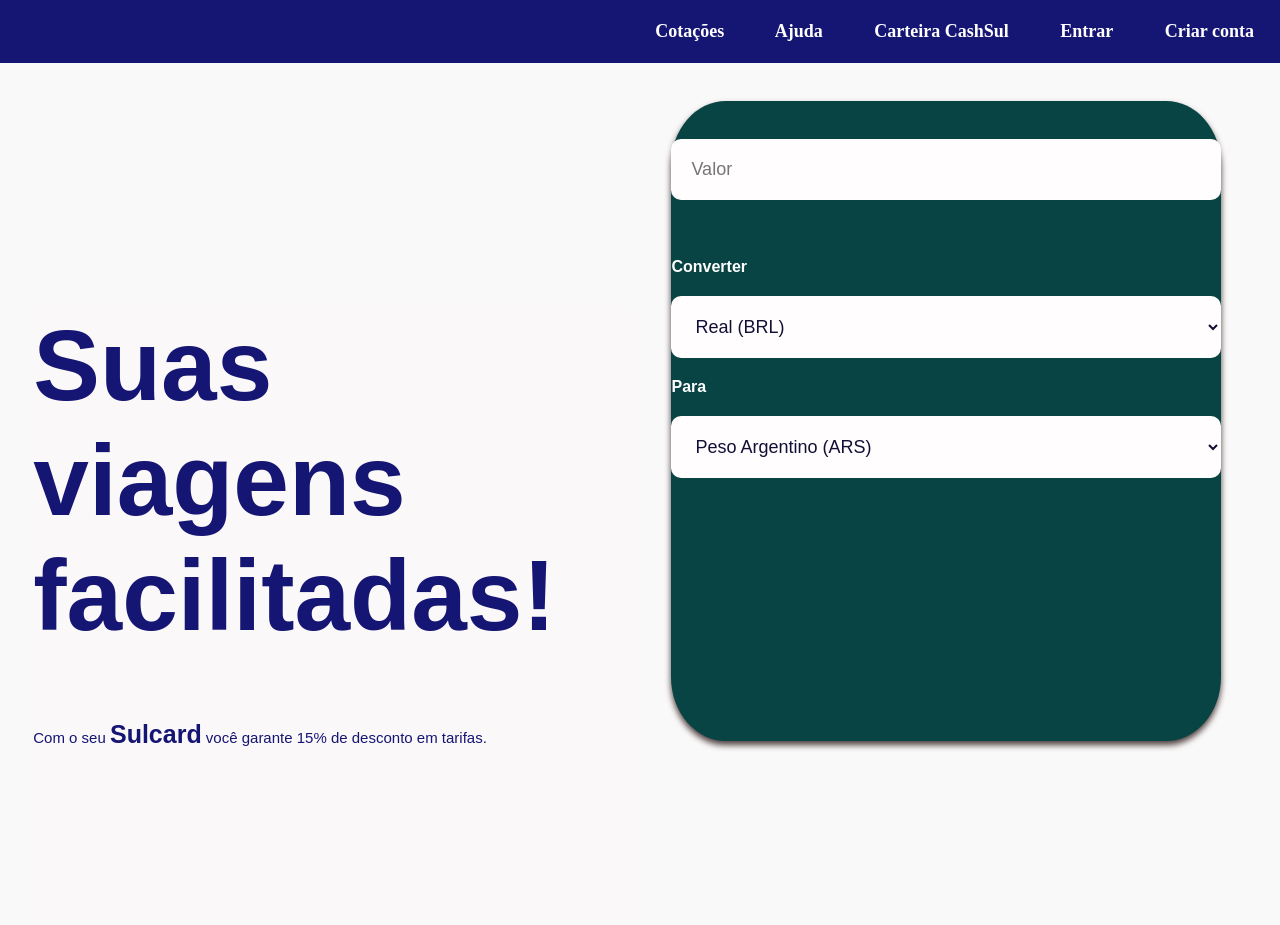
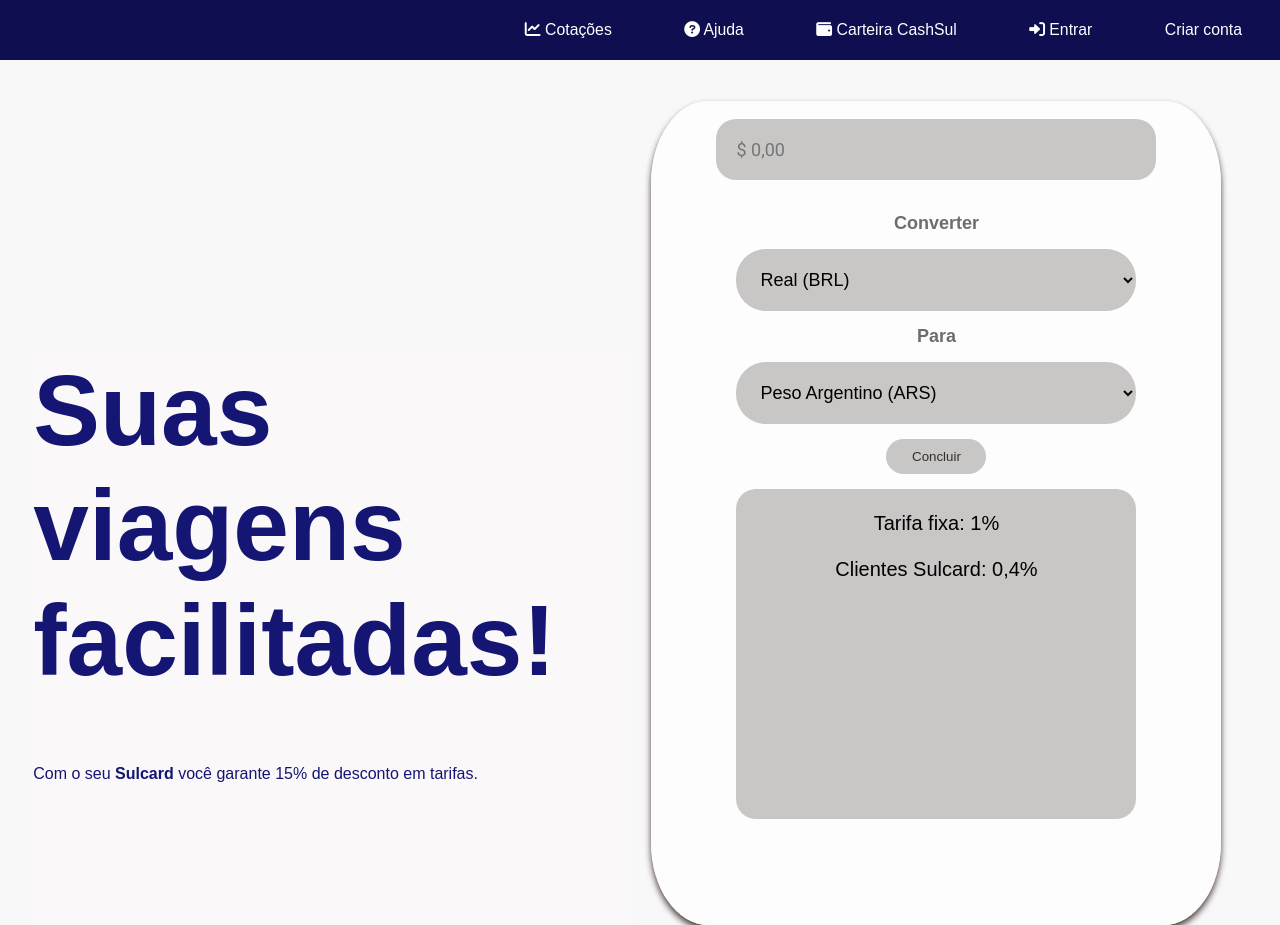
Before and after one commit to MateusCavalcante00/CashSul, a plain HTML site: page index.html in a window 1280 px wide. Shown: the top 925 px of the page. Drawn offline with nearby package versions, Linux system fonts and the light colour scheme.

Commit message:
update-index-css-js

```diff
--- a/estilo.css
+++ b/estilo.css
@@ -1,78 +1,163 @@
+/**/
 body {
-    background-color: rgba(250, 248, 248, 0.815);
+    background-color: #F8F8F8
 }
 
-
+/**/
 .header1 {
-    background-color: rgb(21, 21, 116);
+    background-color: rgb(14, 14, 80);
     padding: 21px;
     text-align: right;
     color: white;
-    font-size: 18px;
+    font-size: 15.8px;
+    font-family: 'Raleway', sans-serif;
     position: fixed;
     top: 0;
     left: 0;
     width: 100%;
     z-index: 1000;
+    height: -15px;
+    caret-color: transparent;
 }
 
-
-
 .header1 span {
-    margin-right: 47px;
+    margin-right: 50px;
+    background-color: rgb(14, 14, 80);
+    color: white;
+    padding: 9px;
+    border-radius: 20px;
+    transition: background-color 0.4s, color 0.4s;
 }
 
+.header1 span:hover {
+    background-color: #FFFFFF;
+    color: rgb(14, 14, 80);
+}
+
+/**/
 .conversao {
-    background-color: rgb(8, 68, 68);
+    background-color: rgba(255, 255, 255, 0.762);
     font-family: Arial, Helvetica, sans-serif;
     color: white;
-    height: 80vh;
-    width: 550px;
+    height: 103vh;
+    width: 570px;
     text-align: center;
     margin: 0 auto;
     margin-right: 4%;
     border-radius: 10%;
     box-shadow: 0px 4px 6px rgb(78, 61, 61);
     margin-top: 8%;
+    caret-color: transparent;
+    display: flex;
+    flex-direction: column;
+    align-items: center;
 }
 
+/**/
 .mensagem {
     background-color: rgba(250, 248, 248, 0.815);
-    font-family: Arial, Helvetica, sans-serif;
+    font-family: 'Montserrat', sans-serif;
     width: 600px;
     height: 120vh;
     text-align: justify;
     color: rgb(21, 21, 116);
     font-size: 15px;
-    margin-top: -39.6%;
+    margin-top: -50.6%;
     margin-left: 2%;
     gap: 20px;
+    caret-color: transparent;
 }
 
 .mensagem .titulo {
     text-align: justify;
 }
 
-.select-container {
-    display: grid;
-    gap: 20px;
+/**/
+input[type='number'] {
+    width: 400px;
+    padding: 20px;
+    margin-bottom: 15px;
+    border-radius: 20px;
+    border: none;
+    background-color: rgb(201, 199, 198);
+    font-family: 'Roboto', sans-serif;
+    font-size: 18px;
+    caret-color: auto;
+    transition: none;
 }
 
-.select-container #select,
-#valor {
-    padding: 20px;
+input[type='button'] {
+    background-color: rgb(201, 199, 198);
+    margin-bottom: 15px;
+    width: 100px;
+    padding: 10px;
+    border-radius: 20px;
+    border: none;
     cursor: pointer;
-    border-radius: 10px;
-    box-shadow: none;
-    outline: none;
-    border: none;
-    width: 420x;
-    background-color: rgb(255, 253, 253);
-    color: rgb(17, 15, 54);
-    font-size: 18px;
-
+    color: rgb(51, 45, 45);
+    transition: background-color 0.3s, color 0.3s;
 }
 
+input[type='button']:hover {
+    background-color: #2f2b68;
+    color: white;
+}
+
+/**/
+select {
+    width: 400px;
+    padding: 20px;
+    gap: 20px;
+    margin-bottom: 15px;
+    border-radius: 30px;
+    border: none;
+    background-color: rgb(201, 199, 198);
+    font-size: 18px;
+    font-family: 'Poppins', sans-serif;
+    cursor: pointer;
+    transition: background-color 0.3s, color 0.3s;
+}
+
+select:hover {
+    background-color: #2f2b68;
+    color: white;
+}
+
+/**/
+#valores {
+    width: 400px;
+    height: 40%;
+    background-color: rgb(201, 199, 198);
+    color: black;
+    margin-bottom: 20px;
+    border-radius: 20px;
+    border: none;
+    display: table;
+    font-size: 20px;
+    font-family: 'Raleway', sans-serif;
+}
+
+/**/
 .txt {
+    font-weight: bold;
+    font-size: 18px;
+    color: rgb(111, 109, 108);
     text-align: left;
+    margin-bottom: 15px;
+    font-family: 'Raleway', sans-serif;
 }
+
+/**/
+.sulcard {
+    background-color: #F8F8F8;
+    color: rgb(21, 21, 116);
+    transition: background-color 0.3s, border 0.3s;
+}
+
+.sulcard:hover {
+    background-color: rgb(21, 21, 116);
+    color: #F8F8F8;
+    padding: 9px;
+    border-radius: 15px;
+    font-size: 20px;
+}
--- a/index.html
+++ b/index.html
@@ -7,58 +7,76 @@
     <title>CashSul</title>
     <link rel="stylesheet" href="estilo.css">
     <link rel="stylesheet" href="https://cdnjs.cloudflare.com/ajax/libs/flag-icons/6.6.6/css/flag-icons.min.css">
+    <link rel="stylesheet" href="https://cdnjs.cloudflare.com/ajax/libs/font-awesome/6.0.0-beta3/css/all.min.css">
+    <link href="https://fonts.googleapis.com/css2?family=Roboto:wght@400;500;700&display=swap" rel="stylesheet">
 </head>
 
 <body>
 
     <div class="header1">
-        <strong>
-            <span style="cursor: pointer;">Cotações</span>
-            <span style="cursor: pointer;">Ajuda</span>
-            <span style="cursor:pointer;">Carteira CashSul</span>
-            <span style="cursor: pointer;">Entrar</span>
-            <span style="cursor: pointer;">Criar conta</span>
-        </strong>
+        <span style="cursor: pointer;">
+            <i class="fas fa-chart-line"></i> Cotações
+        </span>
+        <span style="cursor: pointer;">
+            <i class="fas fa-circle-question"></i> Ajuda
+        </span>
+        <span style="cursor:pointer;">
+            <i class="fas fa-wallet"></i> Carteira CashSul
+        </span>
+        <span style="cursor: pointer;">
+            <i class="fas fa-right-to-bracket"></i> Entrar
+        </span>
+        <span style="cursor: pointer;">
+            Criar conta
+        </span>
     </div>
     <section class="conversao">
-        <div class="select-container">
-            <br><input type="number" name="valor" id="valor" placeholder="Valor"></br>
-            <strong class="txt">Converter</strong>
-            <select name="converter" id="select">
-                <option>Real (BRL)</option>
-                <option>Peso Argentino (ARS)</option>
-                <option>Boliviano (BOB)</option>
-                <option>Peso Chileno(CLP)</option>
-                <option>Peso Colombiano (COP)</option>
-                <option>Sol (PEN)</option>
-                <option>Peso Uruguaio (UYU)</option>
-                <option>Bolivar Venezuelano (VES)</option>
-                <option>Dólar Americano (USD)</option>
-                <option>Guaraní (PYG)</option>
-            </select>
-            <strong class="txt">Para</strong>
-            <select name="para" id="select">
-                <option>Peso Argentino (ARS)</option>
-                <option>Real (BRL)</option>
-                <option>Boliviano (BOB)</option>
-                <option>Peso Chileno(CLP)</option>
-                <option>Peso Colombiano (COP)</option>
-                <option>Sol (PEN)</option>
-                <option>Peso Uruguaio (UYU)</option>
-                <option>Bolivar Venezuelano (VES)</option>
-                <option>Dólar Americano (USD)</option>
-                <option>Guaraní (PYG)</option>
-            </select>
-        </div>
-        <div class="valores">
+
+        <br><input type="number" name="valor" id="valor" placeholder="$ 0,00"></br>
+        <strong class="txt">Converter</strong>
+
+        <select name="converter" id="select1">
+            <option value="BRL">Real (BRL)</option>
+            <option value="ARS">Peso Argentino (ARS)</option>
+            <option value="BOB">Boliviano (BOB)</option>
+            <option value="CLP">Peso Chileno(CLP)</option>
+            <option value="COP">Peso Colombiano (COP)</option>
+            <option value="PEN">Sol (PEN)</option>
+            <option value="UYU">Peso Uruguaio (UYU)</option>
+            <option value="VES">Bolivar Venezuelano (VES)</option>
+            <option value="USD">Dólar Americano (USD)</option>
+            <option value="PYG">Guaraní (PYG)</option>
+        </select>
+
+        <strong class="txt">Para</strong>
+
+        <select name="para" id="select2">
+            <option value="ARS">Peso Argentino (ARS)</option>
+            <option value="BRL">Real (BRL)</option>
+            <option value="BOB">Boliviano (BOB)</option>
+            <option value="CLP">Peso Chileno(CLP)</option>
+            <option value="COP">Peso Colombiano (COP)</option>
+            <option value="PEN">Sol (PEN)</option>
+            <option value="UYU">Peso Uruguaio (UYU)</option>
+            <option value="VES">Bolivar Venezuelano (VES)</option>
+            <option value="USD">Dólar Americano (USD)</option>
+            <option value="PYG">Guaraní (PYG)</option>
+        </select>
+
+        <input type="button" value="Concluir" onclick="valores()">
+
+        <div id="valores">
+            <br>Tarifa fixa: 1%</br>
+            <br>Clientes Sulcard: 0,4%</br>
 
         </div>
     </section>
 
     <div class="mensagem">
         <h1 class="titulo" style="font-size: 100px;">Suas viagens facilitadas!</h1>
-        <p>
-            Com o seu <strong style="cursor: pointer; font-size: 25px;">Sulcard</strong> você garante 15% de desconto em
+        <p style="font-size: 16px;">
+            Com o seu <strong class="sulcard" style="cursor: pointer; ">Sulcard</strong> você garante
+            15% de desconto em
             tarifas.
         </p>
     </div>
@@ -66,7 +84,6 @@
     <script src="main.js"></script>
     <strong>
         <footer style="text-align: center;">&copy;CashSul finances</footer>
-    </strong>
 </body>
 
 </html>
--- a/main.js
+++ b/main.js
@@ -0,0 +1,75 @@
+let valorEmdolar,valorConvertido,tarifa;
+/**/
+function valores(){
+
+ let valor = document.getElementById('valor')
+ let select1 =  document.getElementById('select1');
+ let select2 = document.getElementById('select2');
+ let divValores = document.getElementById('valores');
+
+ if(valor.value === ""){
+    alert('sem valor')
+    return;
+ }
+
+ /**/
+ let dinheiro = Number(valor.value);
+
+ const moedasEmdolar = [
+    {BRL:5.79},
+    {ARS:998.0},
+    {COP:4.421},
+    {BOB:6.85},
+    {CLP:168.97},
+    {PYG:1.342},
+    {VES: 45.5},
+    {PEN:3.80}
+ ]
+
+ const simbolos = {
+    BRL: 'pt-BR',
+    ARS: 'es-AR',
+    COP: 'es-CO',
+    BOB: 'es-BO',
+    CLP: 'es-CL',
+    PYG: 'es-PY',
+    VES: 'es-VE',
+    PEN: 'es-PE'
+ }
+
+ /**/
+ const converter = select1.value;
+ const para = select2.value;
+ const chave1 = moedasEmdolar.find(item => item[converter] !== undefined);
+ const chave2 = moedasEmdolar.find(item => item[para] !== undefined);
+
+ if(converter !== 'USD' && chave2 !== undefined){
+
+     valorEmdolar = dinheiro / chave1[converter];
+
+     valorConvertido = valorEmdolar * chave2[para];
+
+     tarifa = dinheiro * 0.1 / 100;
+
+     divValores.innerHTML = `<br style="display: table;">${valorConvertido.toLocaleString(`${simbolos[para]}`, {style: 'currency', currency: `${para}`})}</br>
+                             <br>Tarifa: ${tarifa.toLocaleString(`${simbolos[converter]}`,{style: 'currency', currency: `${converter}`})}</br>`
+
+ }else if(converter === 'USD'){
+
+     valorConvertido =  dinheiro * chave2[para];
+
+     tarifa = dinheiro * 0.1 / 100;
+
+     divValores.innerHTML = `<br style="display: table;">${valorConvertido.toLocaleString(`${simbolos[para]}`, {style: 'currency', currency: `${para}`})}</br>
+                             <br>Tarifa: ${tarifa.toLocaleString(`us-EN`,{style: 'currency', currency: `USD`})}</br>`
+ }else if(!chave2){
+
+     valorConvertido = dinheiro / chave1[converter];
+
+     tarifa = dinheiro * 0.1 / 100;
+
+     divValores.innerHTML = `<br style="display: table;">${valorConvertido.toLocaleString(`us-EN`, {style: 'currency', currency: `USD`})}</br>
+                             <br>Tarifa: ${tarifa.toLocaleString(`${simbolos[converter]}`,{style: 'currency', currency: `${converter}`})}</br>`
+ };
+
+};
```
